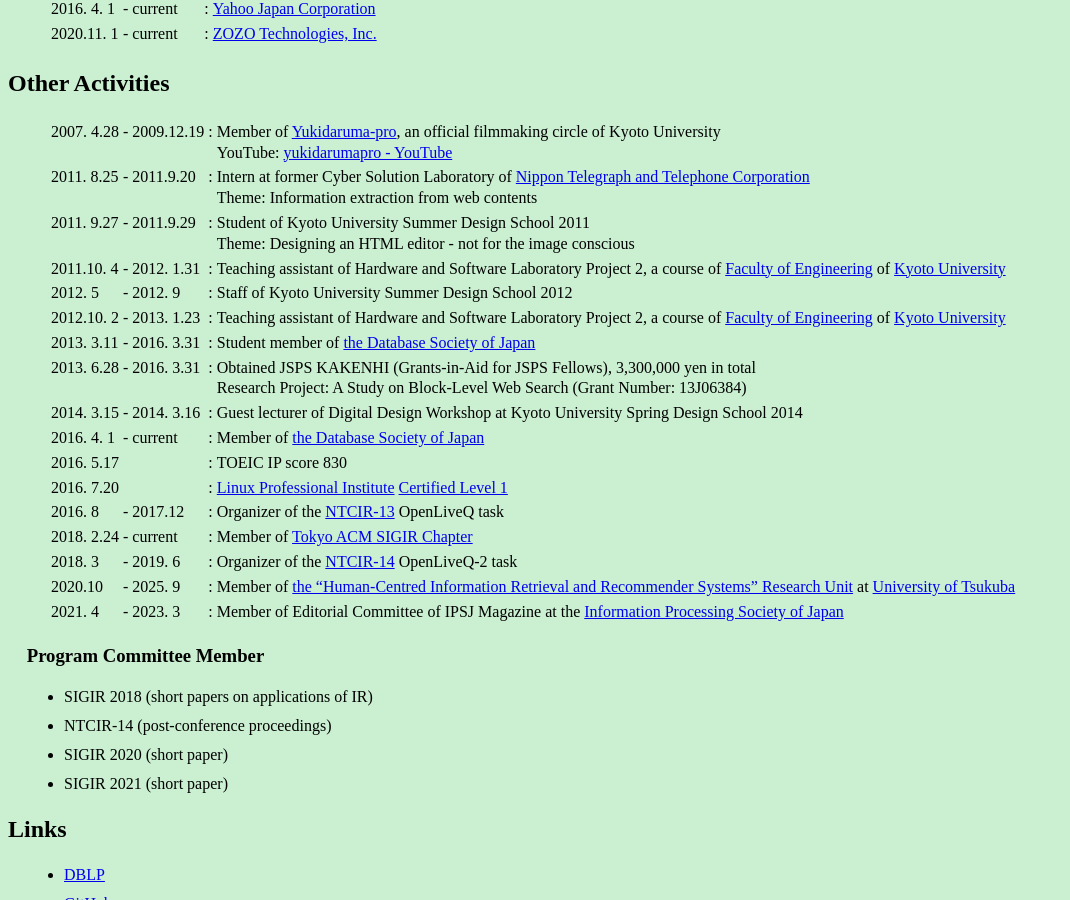
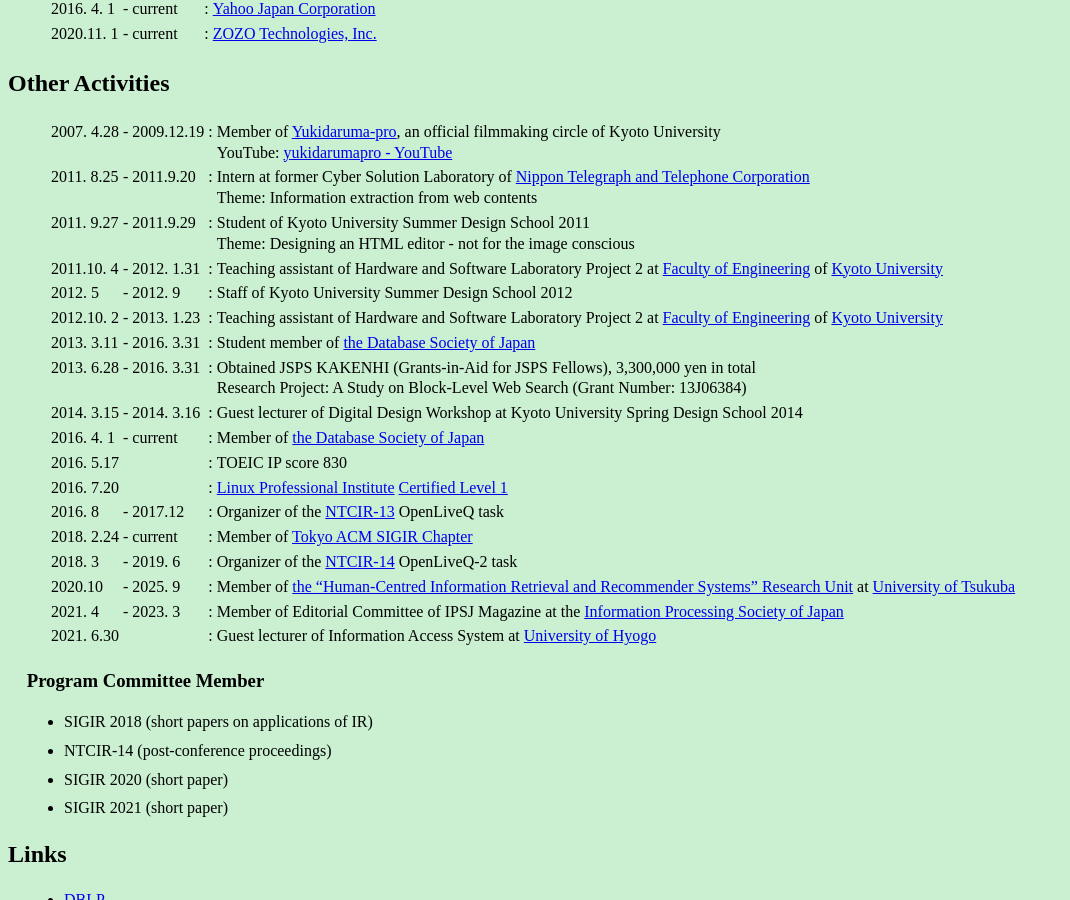
Before and after one commit to tmanabe/tmanabe.github.io, a Jekyll site: the page built from index.md, in a window 1280 px wide and 900 px high, scrolled down 1401 px. Shown: the whole window, without its empty margins (0-1070 px from the left). Built offline with Jekyll 4.4.1, drawn with Linux system fonts in a browser that asks for light colours.

Commit message:
41st commit

```diff
--- a/index.md
+++ b/index.md
@@ -51,9 +51,9 @@
 |2007. 4.28|-|2009.12.19|: |Member of [Yukidaruma-pro](http://yukidarumapro.jpn.org/), an official filmmaking circle of Kyoto University<br />YouTube: [yukidarumapro - YouTube](http://www.youtube.com/user/yukidarumapro)|
 |2011. 8.25|-|2011.9.20|: |Intern at former Cyber Solution Laboratory of [Nippon Telegraph and Telephone Corporation](http://www.ntt.co.jp/about_e/corporatedata.html)<br/>Theme: Information extraction from web contents|
 |2011. 9.27|-|2011.9.29|: |Student of Kyoto University Summer Design School 2011<br/>Theme: Designing an HTML editor - not for the image conscious|
-|2011.10. 4|-|2012. 1.31|: |Teaching assistant of Hardware and Software Laboratory Project 2, a course of [Faculty of Engineering](http://www.t.kyoto-u.ac.jp/en) of [Kyoto University](http://www.kyoto-u.ac.jp/en/)|
+|2011.10. 4|-|2012. 1.31|: |Teaching assistant of Hardware and Software Laboratory Project 2 at [Faculty of Engineering](http://www.t.kyoto-u.ac.jp/en) of [Kyoto University](http://www.kyoto-u.ac.jp/en/)|
 |2012. 5   |-|2012. 9   |: |Staff of Kyoto University Summer Design School 2012|
-|2012.10. 2|-|2013. 1.23|: |Teaching assistant of Hardware and Software Laboratory Project 2, a course of [Faculty of Engineering](http://www.t.kyoto-u.ac.jp/en) of [Kyoto University](http://www.kyoto-u.ac.jp/en/)|
+|2012.10. 2|-|2013. 1.23|: |Teaching assistant of Hardware and Software Laboratory Project 2 at [Faculty of Engineering](http://www.t.kyoto-u.ac.jp/en) of [Kyoto University](http://www.kyoto-u.ac.jp/en/)|
 |2013. 3.11|-|2016. 3.31|: |Student member of [the Database Society of Japan](http://www.dbsj.org/en/)|
 |2013. 6.28|-|2016. 3.31|: |Obtained JSPS KAKENHI (Grants-in-Aid for JSPS Fellows), 3,300,000 yen in total<br />Research Project: A Study on Block-Level Web Search (Grant Number: 13J06384)|
 |2014. 3.15|-|2014. 3.16|: |Guest lecturer of Digital Design Workshop at Kyoto University Spring Design School 2014|
@@ -65,6 +65,7 @@
 |2018. 3   |-|2019. 6   |: |Organizer of the [NTCIR-14](http://research.nii.ac.jp/ntcir/ntcir-14/) OpenLiveQ-2 task|
 |2020.10   |-|2025. 9   |: |Member of [the "Human-Centred Information Retrieval and Recommender Systems" Research Unit](https://hcir.slis.tsukuba.ac.jp/) at [University of Tsukuba](http://www.tsukuba.ac.jp/en/)|
 |2021. 4   |-|2023. 3   |: |Member of Editorial Committee of IPSJ Magazine at the [Information Processing Society of Japan](https://www.ipsj.or.jp/english/index.html)|
+|2021. 6.30| |          |: |Guest lecturer of Information Access System at [University of Hyogo](https://www.u-hyogo.ac.jp/english/index.html)|
 
 
 ### Program Committee Member
```
Also changed, not shown: index-jp.md (+1 -0 lines).
